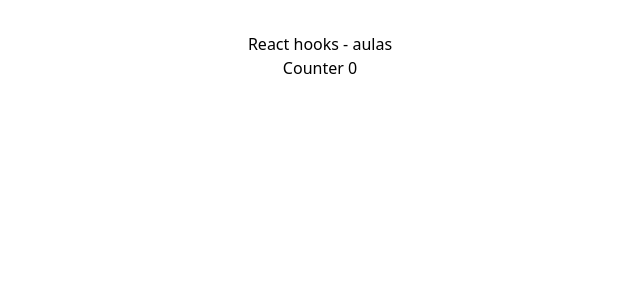
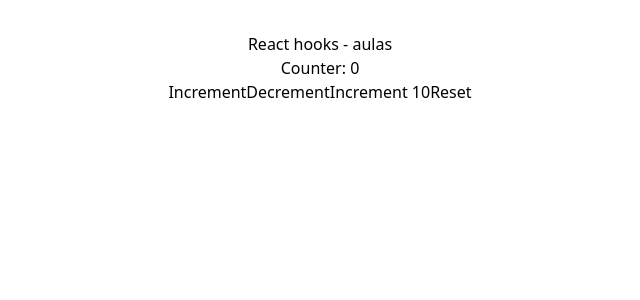
Before and after one commit to costaceta/react-hooks, a React (Vite) app: page / in a window 1280 px wide. Shown: the top 300 px of the page, without its empty margins (320-960 px from the left). Built offline with nearby package versions, Linux system fonts and the light colour scheme.

Commit message:
feat: Created useReducer Counter

```diff
--- a/src/App.tsx
+++ b/src/App.tsx
@@ -1,11 +1,11 @@
 import './App.css'
-import { Counter } from './components/useState/Counter'
+import CounterReducer from './components/useReducer/CounterReducer'
 
 function App() {
   return (
     <>
      <h1 className='text-blue-900 text-3xl'>React hooks - aulas</h1>
-     <Counter />
+     <CounterReducer />
     </>
   )
 }
--- /dev/null
+++ b/src/components/useReducer/CounterReducer.tsx
@@ -0,0 +1,61 @@
+import { useReducer } from "react";
+
+const initialState = {
+  count: 0,
+};
+
+const reducer = (
+  state: { count: number },
+  action: { type: string; payload: number }
+) => {
+  switch (action.type) {
+    case "INCREMENT":
+      return { count: state.count + 1 };
+    case "DECREMENT":
+      return { count: state.count - 1 };
+    case "RESET":
+      return { count: 0 };
+    case "INCREMENT10":
+      return { count: state.count + action.payload };
+    default:
+      return state;
+  }
+};
+
+function CounterReducer() {
+  const [state, dispatch] = useReducer(reducer, initialState);
+
+  return (
+    <div>
+      <h2 className="text-3xl p-2 font-bold">Counter: {state.count}</h2>
+      <div className="flex gap-2 justify-center">
+        <button
+          onClick={() => dispatch({ type: "INCREMENT" })}
+          className="rounded-full bg-blue-500 px-5 py-2 text-white"
+        >
+          Increment
+        </button>
+        <button
+          onClick={() => dispatch({ type: "DECREMENT" })}
+          className="rounded-full bg-blue-500 px-5 py-2 text-white"
+        >
+          Decrement
+        </button>
+        <button
+          onClick={() => dispatch({ type: "INCREMENT10", payload: 10 })}
+          className="rounded-full bg-blue-500 px-5 py-2 text-white"
+        >
+          Increment 10
+        </button>
+        <button
+          onClick={() => dispatch({ type: "RESET" })}
+          className="rounded-full bg-blue-500 px-5 py-2 text-white"
+        >
+          Reset
+        </button>
+      </div>
+    </div>
+  );
+}
+
+export default CounterReducer;
```
